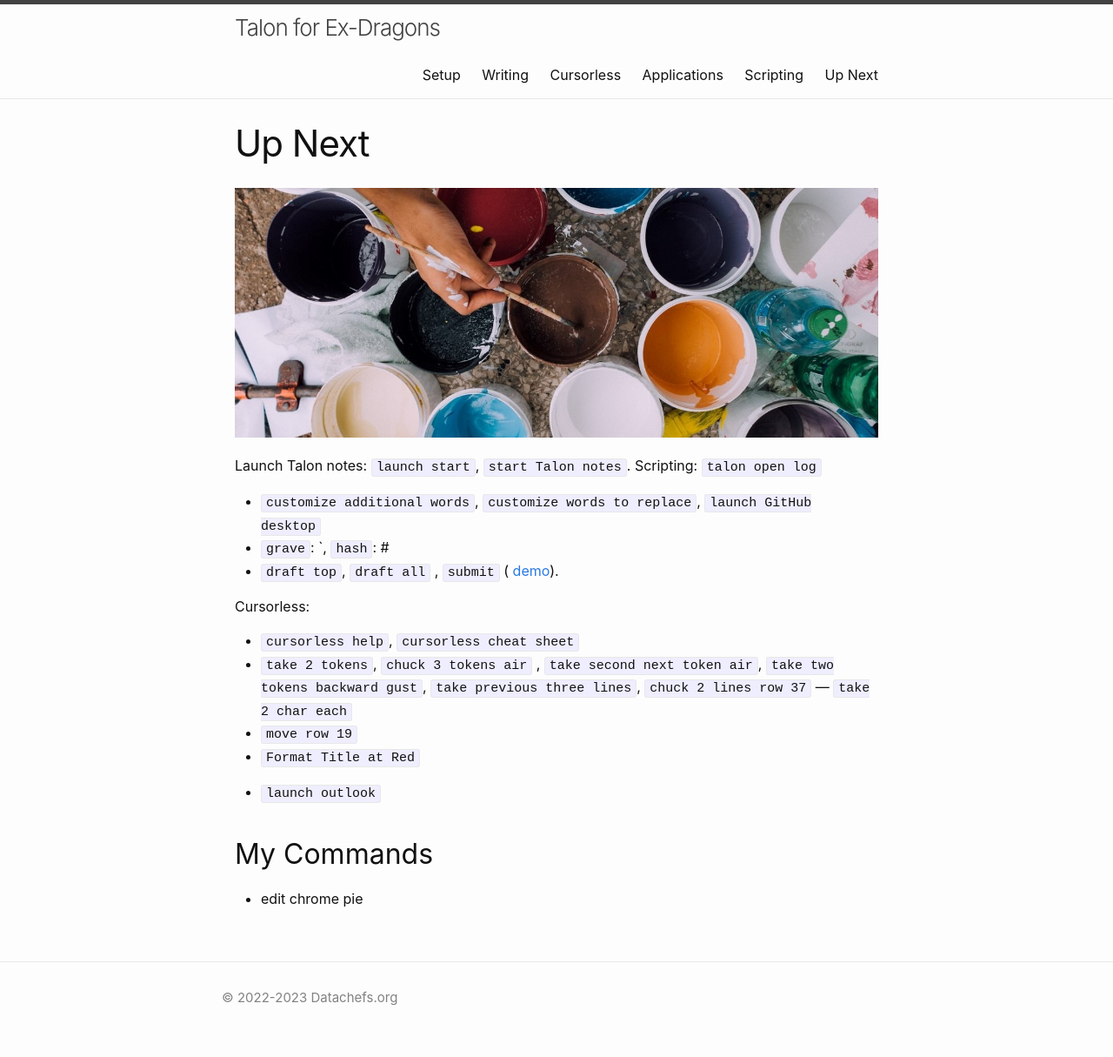
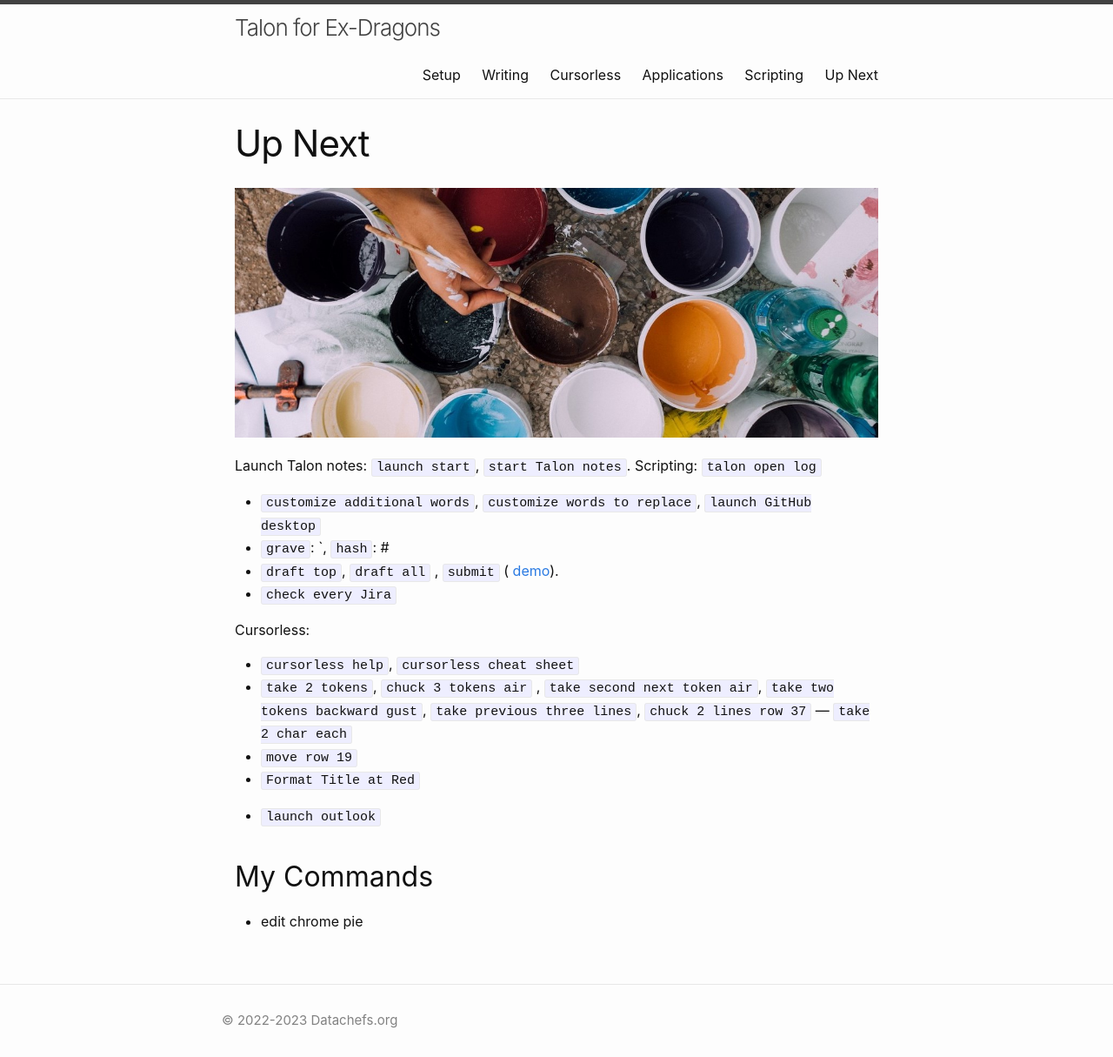
Before and after one commit to aschneiderman/talon-notes, a Jekyll site: the page built from pages/up-next.md, in a window 1280 px wide. Shown: the whole page at 87% size. Built offline with Jekyll 4.4.1, drawn with Linux system fonts in a browser that asks for light colours; before the commit the page ends 1188 px from its top, so only the background shows below that.

Commit message:
one small change

```diff
--- a/pages/up-next.md
+++ b/pages/up-next.md
@@ -8,6 +8,7 @@ Launch Talon notes: `launch start`, `start Talon notes`.  Scripting: `talon open
 - `customize additional words`, `customize words to replace`, `launch GitHub desktop`
 - `grave`: \`, `hash`: #
 - `draft top`, `draft all` , `submit` ( [demo](https://www.youtube.com/watch?v=U6Q9qjSIVQg)).
+- `check every Jira`
 
 Cursorless:
 - `cursorless help`, `cursorless cheat sheet`
```
